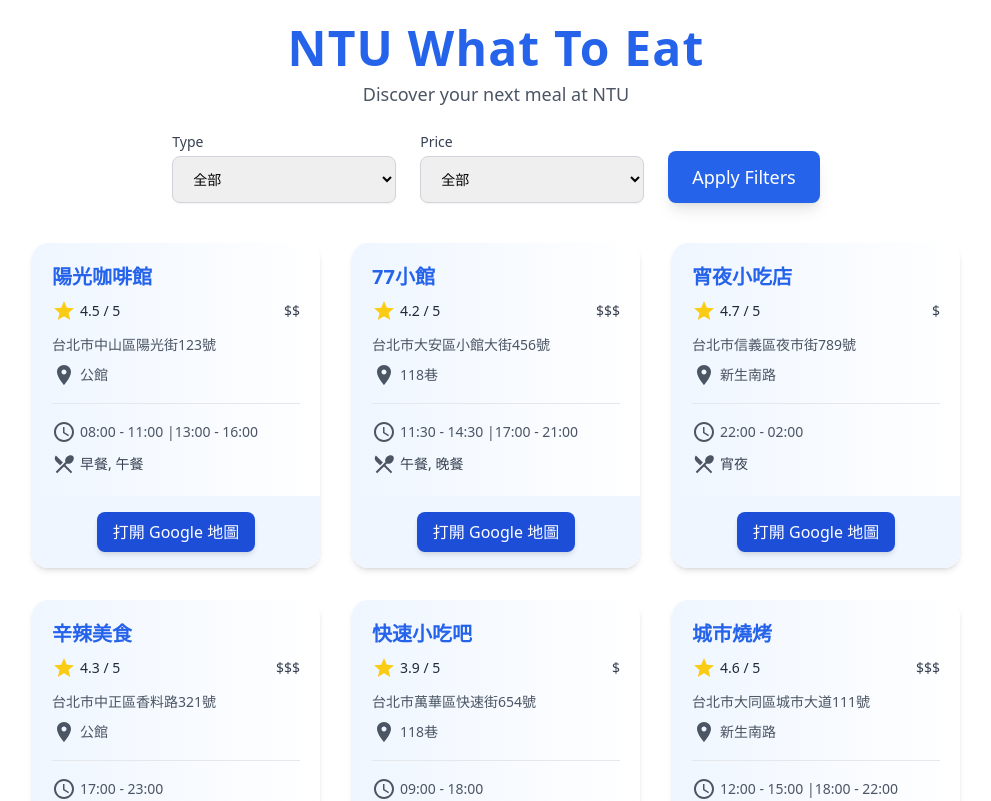
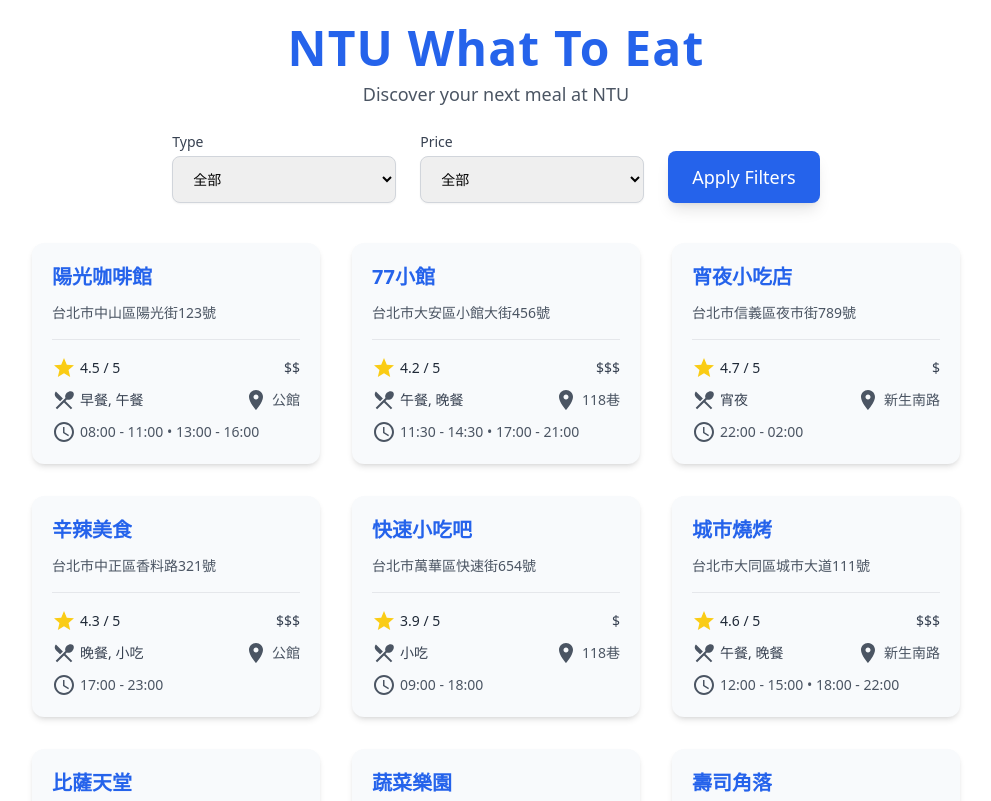
Before and after one commit to HyperSoWeak/ntu-what-to-eat, a Next.js app: page / in a window 1280 px wide. Shown: the top 801 px of the page, without its empty margins (144-1135 px from the left). Built offline with nearby package versions, Linux system fonts and the light colour scheme.

Commit message:
styles: redesign restaurant card ui

```diff
--- a/src/components/RestaurantCard.tsx
+++ b/src/components/RestaurantCard.tsx
@@ -2,18 +2,25 @@ import { Restaurant } from '@/types/Restaurant';
 import { Star, AccessTime, LocationOn, LocalDining } from '@mui/icons-material';
 
 const RestaurantCard = ({ restaurant }: { restaurant: Restaurant }) => {
-  const handleOpenMap = () => {
-    window.open(restaurant.link, '_blank'); // Open the restaurant's link in a new tab
-  };
-
   return (
-    <div className='flex flex-col w-full sm:w-72 md:w-64 lg:w-72 m-2 rounded-2xl shadow-md bg-gradient-to-r from-blue-50 to-white overflow-hidden transform hover:scale-105 transition-all duration-300'>
+    <div className='flex flex-col w-full sm:w-72 md:w-64 lg:w-72 m-2 rounded-xl shadow-md bg-slate-50 overflow-hidden transform hover:scale-105 transition-all duration-300'>
       {/* Content Area */}
-      <div className='p-3 sm:p-4 md:p-5 flex flex-col gap-2'>
+      <div className='p-4 sm:p-5 flex flex-col gap-2'>
         {/* Restaurant Name */}
         <div className='flex justify-between'>
-          <h3 className='font-semibold text-base sm:text-lg md:text-xl text-blue-600 truncate'>{restaurant.name}</h3>
+          <h3 className='font-semibold text-base sm:text-xl text-blue-600 truncate'>{restaurant.name}</h3>
         </div>
+
+        {/* Address */}
+        <a
+          className='text-xs sm:text-sm text-gray-600 mt-1 truncate transition-colors duration-200 ease-in-out hover:text-blue-500'
+          href={restaurant.link}
+        >
+          {restaurant.address}
+        </a>
+
+        {/* Divider */}
+        <div className='my-2 border-t border-gray-200' />
 
         {/* Rating and Price */}
         <div className='flex justify-between items-center'>
@@ -27,17 +34,19 @@ const RestaurantCard = ({ restaurant }: { restaurant: Restaurant }) => {
           <p className='text-xs sm:text-sm text-gray-700'>{restaurant.price}</p>
         </div>
 
-        {/* Address */}
-        <p className='text-xs sm:text-sm text-gray-600 mt-1 truncate'>{restaurant.address}</p>
-
-        {/* Location */}
-        <p className='text-xs sm:text-sm text-gray-600 flex items-center'>
-          <LocationOn className='text-gray-600 w-4 h-4 sm:w-5 sm:h-5 mr-1' />
-          {restaurant.location}
-        </p>
-
-        {/* Divider */}
-        <div className='my-2 border-t border-gray-200' />
+        {/* Type and Location */}
+        <div className='flex justify-between items-center'>
+          {/* Restaurant Type */}
+          <p className='text-xs sm:text-sm text-gray-700 flex items-center'>
+            <LocalDining className='text-gray-600 w-4 h-4 sm:w-5 sm:h-5 mr-1' />
+            {restaurant.type.join(', ')}
+          </p>
+          {/* Location */}
+          <p className='text-xs sm:text-sm text-gray-600 flex items-center'>
+            <LocationOn className='text-gray-600 w-4 h-4 sm:w-5 sm:h-5 mr-1' />
+            {restaurant.location}
+          </p>
+        </div>
 
         {/* Opening Time */}
         <p className='text-xs sm:text-sm text-gray-600 flex items-center'>
@@ -45,26 +54,10 @@ const RestaurantCard = ({ restaurant }: { restaurant: Restaurant }) => {
           {restaurant.opening_time.map((segment, index) => (
             <span key={index}>
               {segment.start} - {segment.end}
-              {index < restaurant.opening_time.length - 1 && ' | '}
+              {index < restaurant.opening_time.length - 1 && <span>&nbsp;•&nbsp;</span>}
             </span>
           ))}
         </p>
-
-        {/* Restaurant Type */}
-        <p className='text-xs sm:text-sm text-gray-700 flex items-center'>
-          <LocalDining className='text-gray-600 w-4 h-4 sm:w-5 sm:h-5 mr-1' />
-          {restaurant.type.join(', ')}
-        </p>
-      </div>
-
-      {/* Action Button */}
-      <div className='p-3 sm:p-4 bg-blue-50 text-center rounded-b-2xl'>
-        <button
-          onClick={handleOpenMap}
-          className='w-auto py-2 px-4 sm:py-2 sm:px-4 text-white bg-blue-700 rounded-lg text-sm sm:text-base font-medium shadow-md hover:bg-blue-600 transition duration-200 ease-in-out transform hover:scale-105'
-        >
-          打開 Google 地圖
-        </button>
       </div>
     </div>
   );
```
